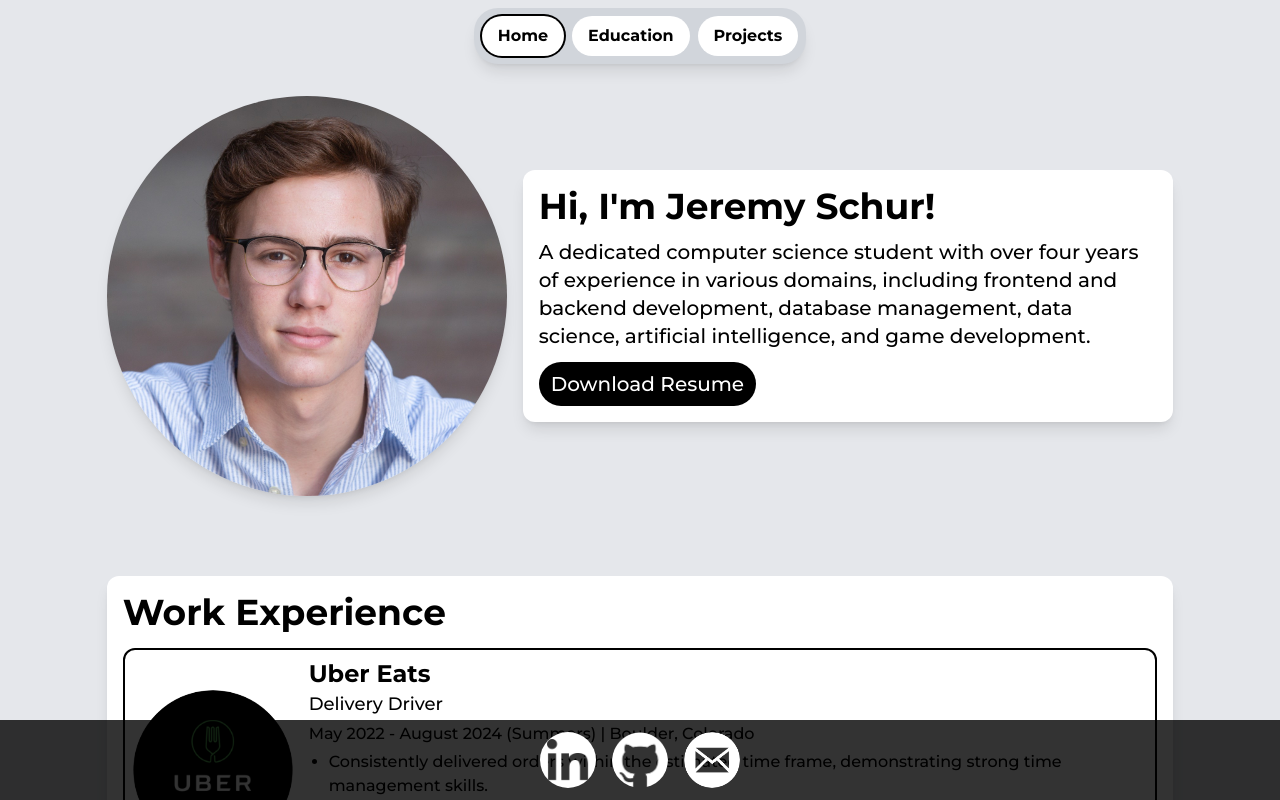
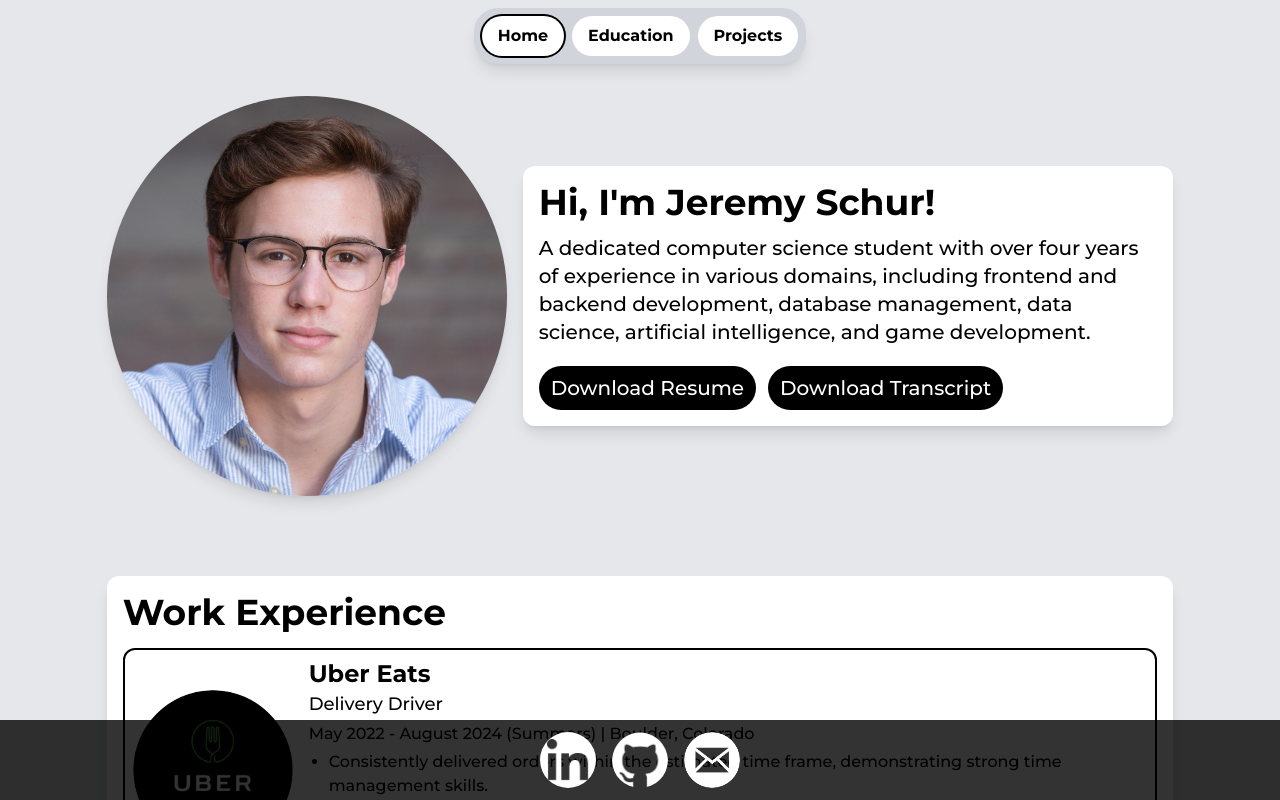
Before and after one commit to jeremySchur/portfolio, a React (Vite) app: page / in a window 1280 px wide. Built offline with nearby package versions, Linux system fonts and the light colour scheme.

Commit message:
added transcript to home page

```diff
--- a/src/pages/Home.tsx
+++ b/src/pages/Home.tsx
@@ -12,9 +12,14 @@ export default function Home() {
                         including frontend and backend development, database management, data science, artificial intelligence,
                         and game development.
                     </p>
-                    <a href="./files/Jeremy_Resume.pdf" tabIndex={-1} download>
-                        <button className="download-btn">Download Resume</button>
-                    </a>
+                    <div className="mt-2">
+                        <a href="./files/Jeremy_Resume.pdf" tabIndex={-1} download>
+                            <button className="download-btn">Download Resume</button>
+                        </a>
+                        <a className="ml-3" href="./files/transcript.pdf" tabIndex={-1} download>
+                            <button className="download-btn mt-2">Download Transcript</button>
+                        </a>
+                    </div>
                 </div>
             </div>
             <br/>
```
Also changed, not shown: 1 other file (tests, documents, lock files or other folders).
